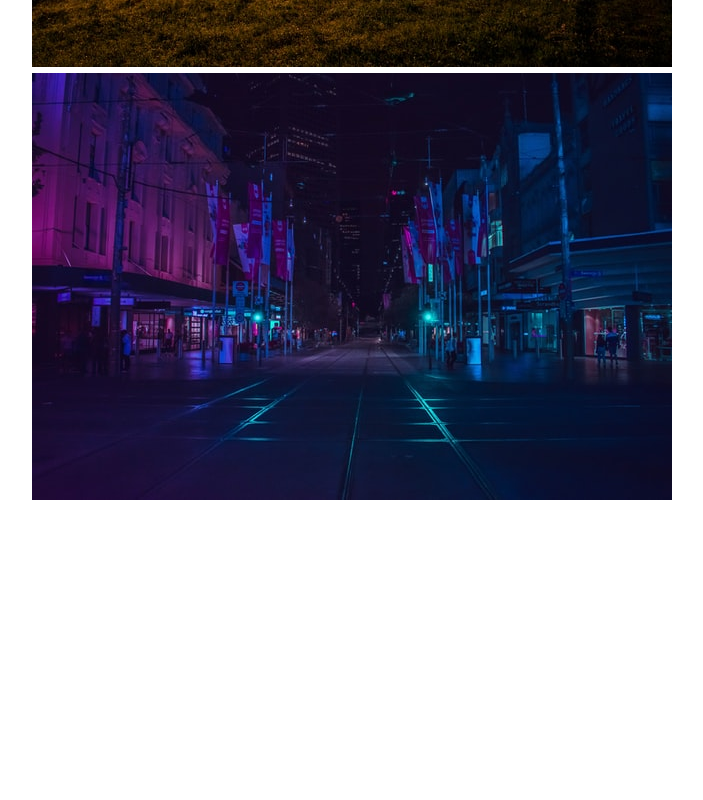
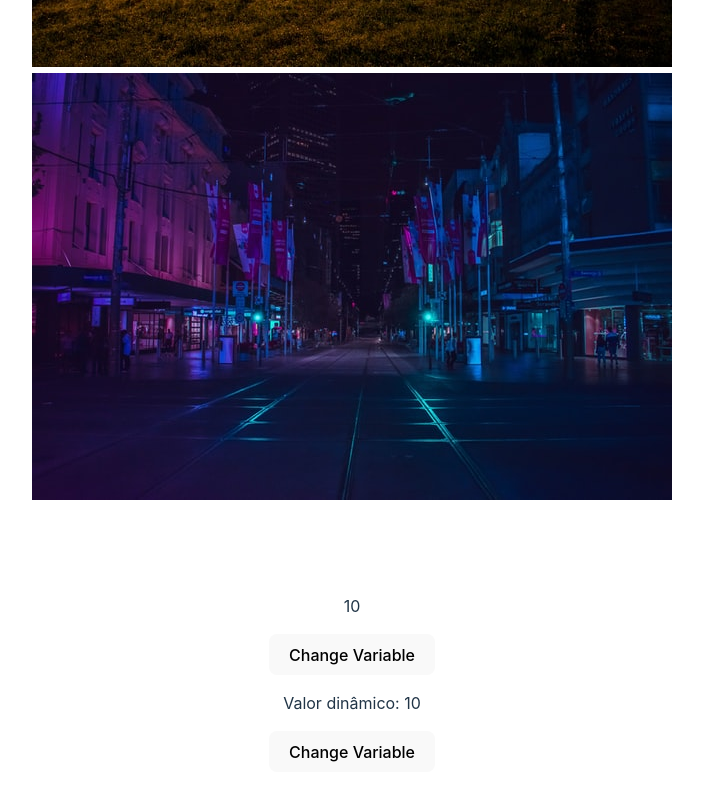
Before and after one commit to Mauuv/curso-react, a React (Vite) app in the folder 3-FUNDAMENTOSv2/secao-3/: page / in a window 1280 px wide. Shown: the part 517-1317 px from the top of the page, without its empty margins (288-991 px from the left). Before the commit the page ends 1055 px from the top, so only its background shows below. Built offline with nearby package versions, Linux system fonts and the light colour scheme.

Commit message:
Learning hhoks and state

```diff
--- a/3-FUNDAMENTOSv2/secao-3/src/App.jsx
+++ b/3-FUNDAMENTOSv2/secao-3/src/App.jsx
@@ -1,6 +1,7 @@
 import { useState } from 'react'
 import City from './assets/city.jpg'
 import './App.css'
+import ManageData from './components/ManageData'
 
 function App() {
   const [count, setCount] = useState(0)
@@ -14,6 +15,8 @@ function App() {
       <div>
         <img src={City} alt="Cidade a noite" />
       </div>
+      <br /><br /><br />
+      <ManageData/>
     </>
   )
 }
--- /dev/null
+++ b/3-FUNDAMENTOSv2/secao-3/src/components/ManageData.jsx
@@ -0,0 +1,26 @@
+import { useState } from "react";
+
+const ManageData = () => {
+
+  let someData = 10;
+
+  const [number, setNumber] = useState(10);
+
+  console.log(someData);
+  console.log(number);
+
+  return (
+    <>
+      <div>
+        <p>{someData}</p>
+        <button onClick={() => (someData = 15)}>Change Variable</button>
+      </div>
+      <div>
+        <p>Valor dinâmico: {number}</p>
+        <button onClick={() => (setNumber(15))}>Change Variable</button>
+      </div>
+    </>
+  )
+}
+
+export default ManageData
```
